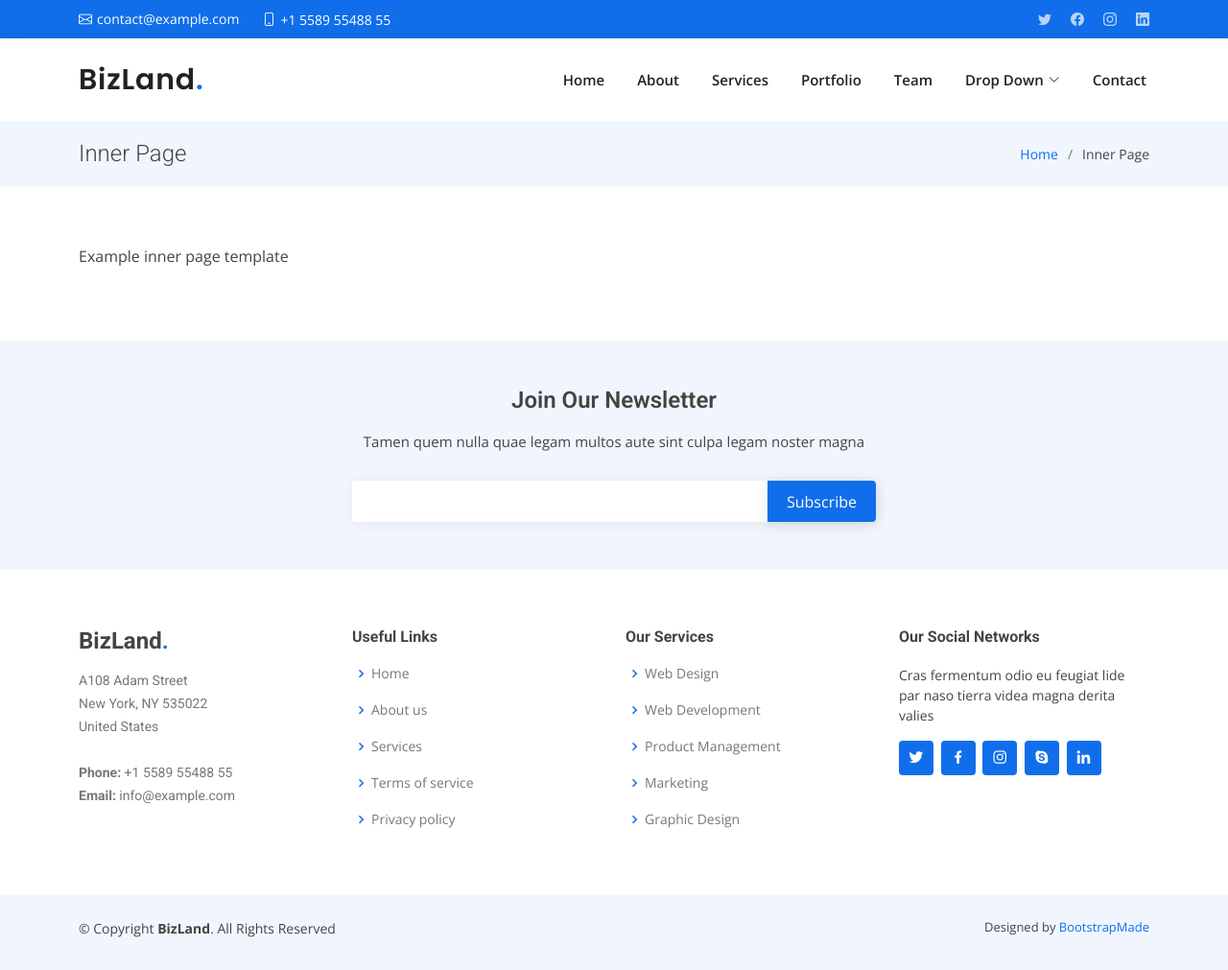
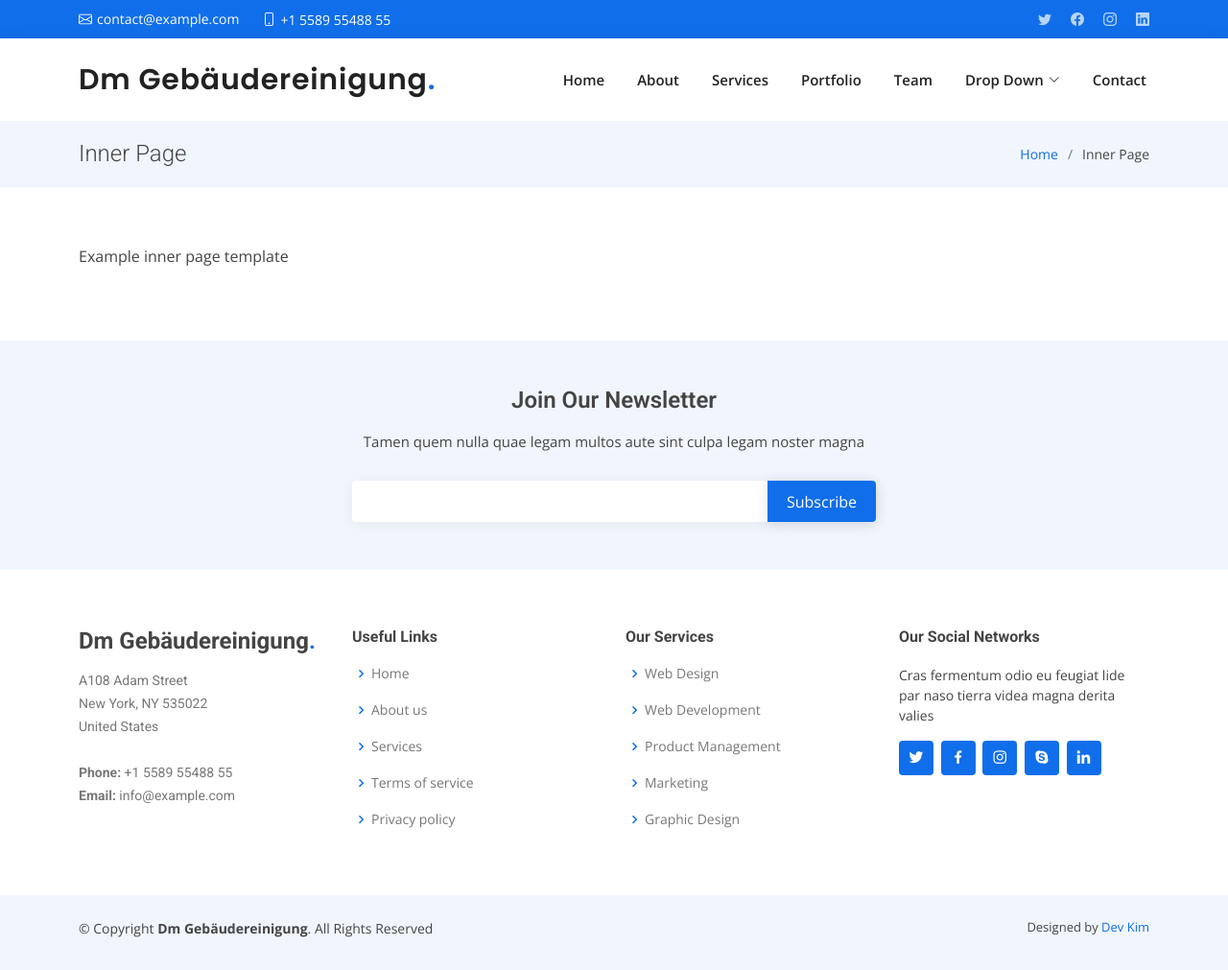
Before and after one commit to Chege-Simon/DM-Building-Cleaning-Website, a PHP site: page /inner-page.html in a window 1280 px wide. Shown: the whole page at 96% size. Run offline with PHP 8.4, Linux system fonts and the light colour scheme.

Commit message:
small changes

```diff
--- a/inner-page.html
+++ b/inner-page.html
@@ -5,7 +5,7 @@
   <meta charset="utf-8">
   <meta content="width=device-width, initial-scale=1.0" name="viewport">
 
-  <title>Inner Page - BizLand Bootstrap Template</title>
+  <title>Inner Page - Dm Gebäudereinigung Bootstrap Template</title>
   <meta content="" name="description">
   <meta content="" name="keywords">
 
@@ -28,11 +28,8 @@
   <link href="assets/css/style.css" rel="stylesheet">
 
   <!-- =======================================================
-  * Template Name: BizLand
-  * Updated: Sep 18 2023 with Bootstrap v5.3.2
-  * Template URL: https://bootstrapmade.com/bizland-bootstrap-business-template/
-  * Author: BootstrapMade.com
-  * License: https://bootstrapmade.com/license/
+  * Template Name: Dm Gebäudereinigung
+  * Updated: Nov 3 2023 with Bootstrap v5.3.2
   ======================================================== -->
 </head>
 
@@ -58,7 +55,7 @@
   <header id="header" class="d-flex align-items-center">
     <div class="container d-flex align-items-center justify-content-between">
 
-      <h1 class="logo"><a href="index.html">BizLand<span>.</span></a></h1>
+      <h1 class="logo"><a href="index.html">Dm Gebäudereinigung<span>.</span></a></h1>
       <!-- Uncomment below if you prefer to use an image logo -->
       <!-- <a href="index.html" class="logo"><img src="assets/img/logo.png" alt=""></a>-->
 
@@ -143,7 +140,7 @@
         <div class="row">
 
           <div class="col-lg-3 col-md-6 footer-contact">
-            <h3>BizLand<span>.</span></h3>
+            <h3>Dm Gebäudereinigung<span>.</span></h3>
             <p>
               A108 Adam Street <br>
               New York, NY 535022<br>
@@ -193,14 +190,10 @@
 
     <div class="container py-4">
       <div class="copyright">
-        &copy; Copyright <strong><span>BizLand</span></strong>. All Rights Reserved
+        &copy; Copyright <strong><span>Dm Gebäudereinigung</span></strong>. All Rights Reserved
       </div>
       <div class="credits">
-        <!-- All the links in the footer should remain intact. -->
-        <!-- You can delete the links only if you purchased the pro version. -->
-        <!-- Licensing information: https://bootstrapmade.com/license/ -->
-        <!-- Purchase the pro version with working PHP/AJAX contact form: https://bootstrapmade.com/bizland-bootstrap-business-template/ -->
-        Designed by <a href="https://bootstrapmade.com/">BootstrapMade</a>
+          Designed by <a href="https://bootstrapmade.com/">Dev Kim</a>
       </div>
     </div>
   </footer><!-- End Footer -->
```
Also changed, not shown: assets/css/style.css (+2 -5 lines), assets/js/main.js (+2 -5 lines), portfolio-details.html (+7 -14 lines).
